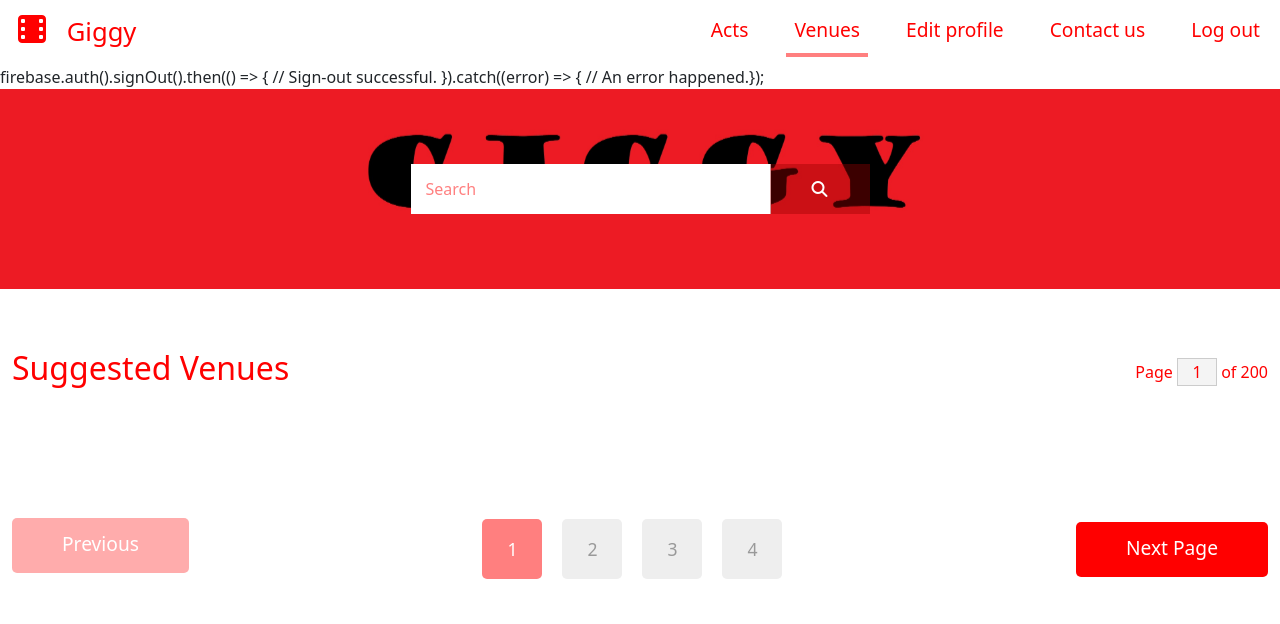
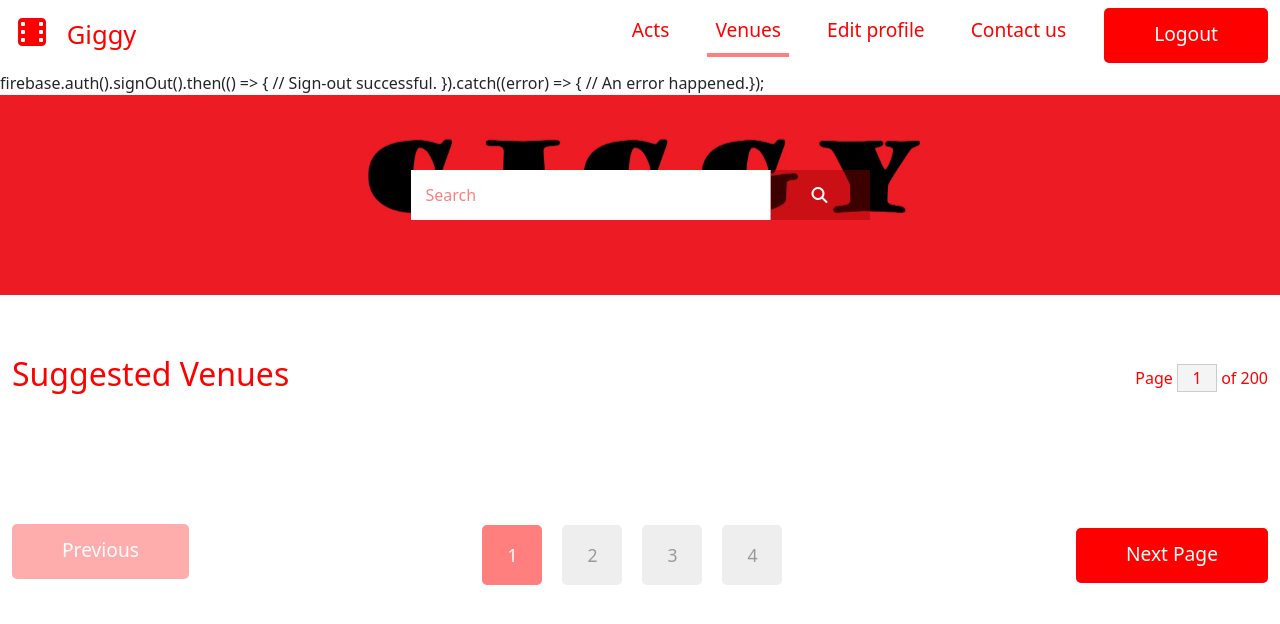
Before and after one commit to SeamusDewar/Giggy, a website: page public/venues.html in a window 1280 px wide. Drawn offline with Linux system fonts and the light colour scheme; some packages are replaced by stand-ins of ours; no server answers.

Commit message:
Update venues.html

```diff
--- a/public/venues.html
+++ b/public/venues.html
@@ -52,8 +52,8 @@
                 <li class="nav-item">
                     <a class="nav-link nav-link-4" href="contact.html">Contact us</a>
                 </li>
-		<li class="nav-item">
-                    <a class="nav-link nav-link-5" href="logOut.html">Log out</a>
+                <li class="nav-item">
+                    <button onclick= "firebase.auth().signOut().then(()" type="button" class="btn btn-primary" >Logout</button>
                 </li>
             </ul>
             </div>
```
